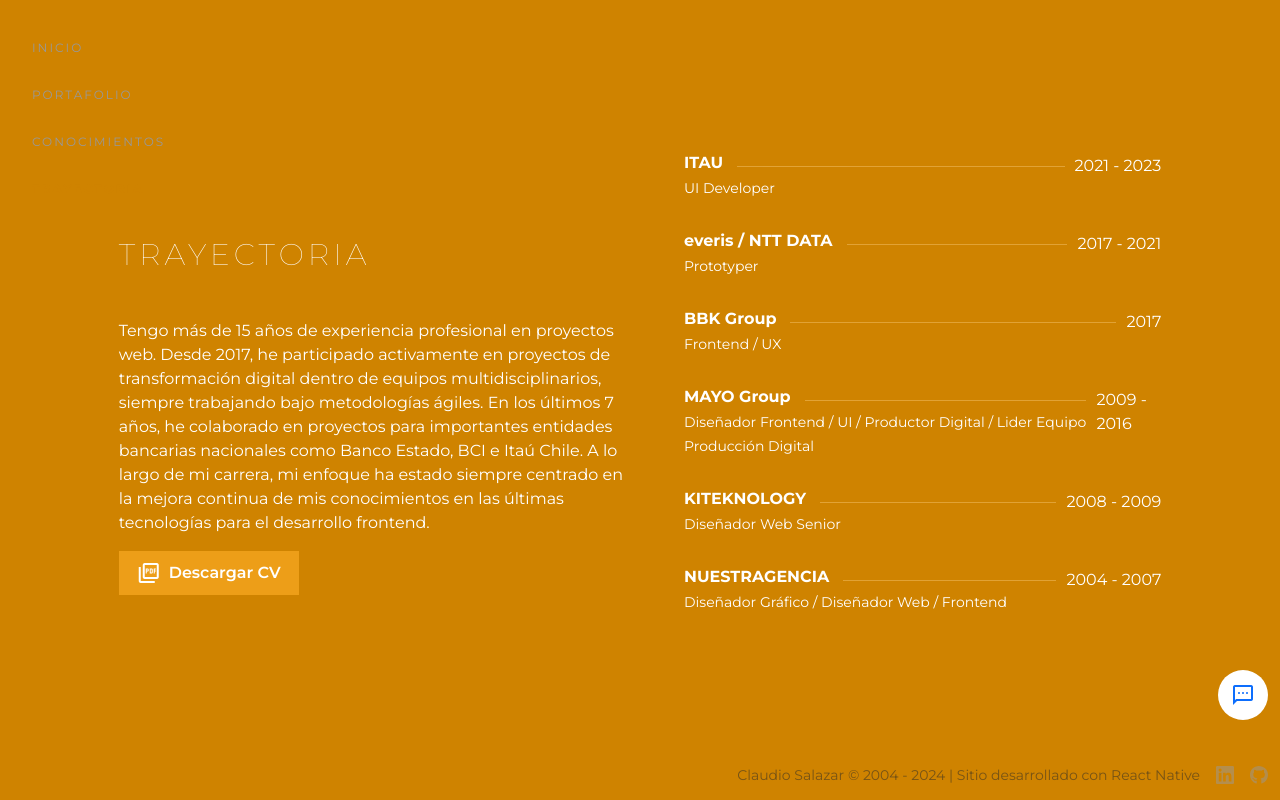
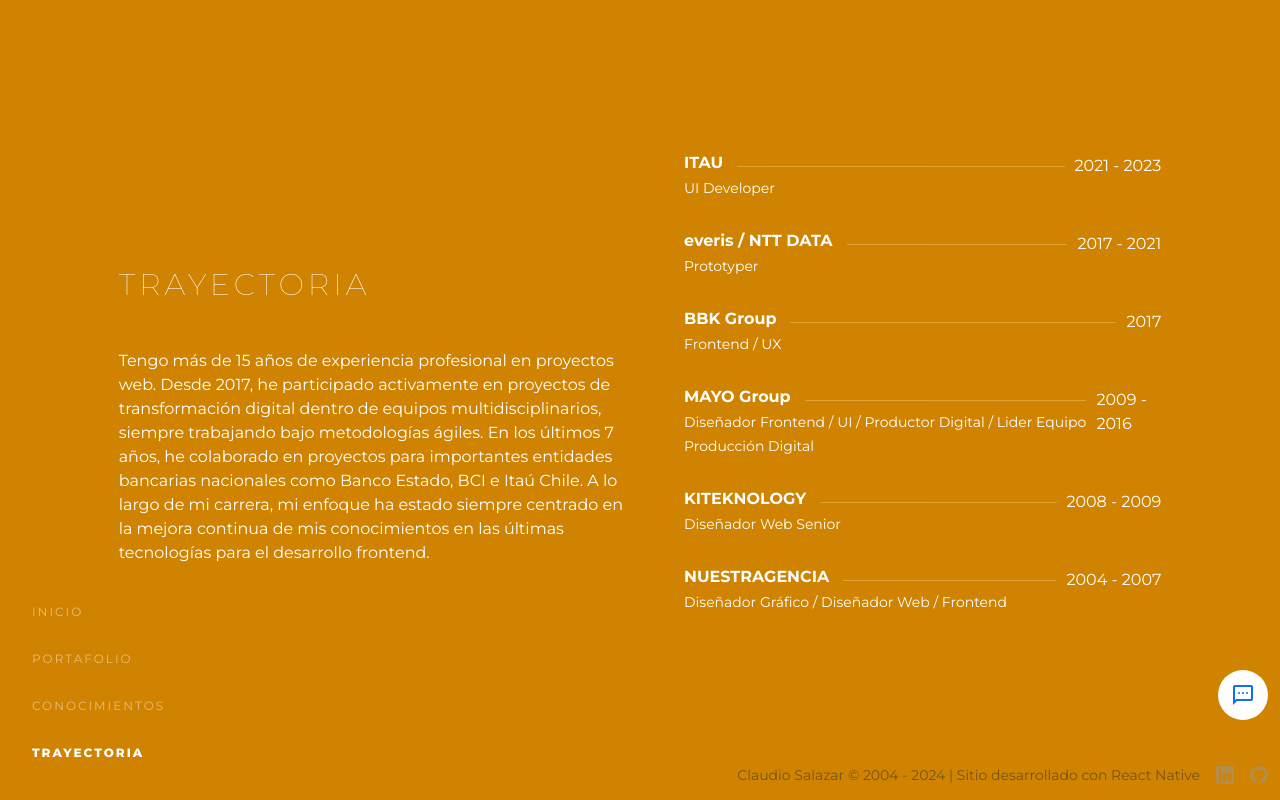
Before and after one commit to claudiosalazar/web-2024-next, a Next.js app: page /trayectoria in a window 1280 px wide. Built offline with nearby package versions, Linux system fonts and the light colour scheme.

Commit message:
El menu se anima correctamente

```diff
--- a/src/app/components/Header.tsx
+++ b/src/app/components/Header.tsx
@@ -1,9 +1,9 @@
 'use client'
 
-import React, { useState } from 'react';
+import React, { useState, useEffect } from 'react';
 import { usePathname } from "next/navigation";
+import { animated, useSpring } from '@react-spring/web';
 import Link from "next/link";
-import { animated, useSpring } from '@react-spring/web';
 
 function Header() {
   const [menuPosicion, setPosicion] = useState<string>('top-menu');
@@ -18,26 +18,34 @@ function Header() {
 
   const pathname = usePathname();
 
-  const handleClick = (name: string) => {
+  const updateMenuState = (path: string) => {
     let nextPosicion = '';
     let nextColor = '';
 
-    if (name === 'Portafolio') {
+    if (path === '/') {
+      nextPosicion = 'top-menu';
+      nextColor = 'link-inicio';
+    } else if (path === '/portafolio') {
       nextPosicion = 'center-menu';
       nextColor = 'link-portafolio';
-    } else if (name === 'Trayectoria') {
+    } else if (path === '/conocimientos') {
+      nextPosicion = 'mid-bottom-menu';
+      nextColor = 'link-conocimientos';
+    } else if (path === '/trayectoria') {
       nextPosicion = 'bottom-menu';
       nextColor = 'link-trayectoria';
-    } else if (name === 'Conocimientos') {
-      nextPosicion = 'mid-bottom-menu';
-      nextColor = 'link-conocimientos';
-    } else if (name === 'Inicio') {
-      nextPosicion = 'top-menu';
-      nextColor = 'link-inicio';
     }
 
     setPosicion(nextPosicion);
     setColor(nextColor);
+  };
+
+  useEffect(() => {
+    updateMenuState(pathname);
+  }, [pathname]);
+
+  const handleClick = (name: string) => {
+    updateMenuState(links.find(link => link.label === name)?.href || '/');
   };
 
   const animation = useSpring({
@@ -52,7 +60,7 @@ function Header() {
         await next({ top: '100%', bottom: '0%', transform: 'translateY(-100%)' });
       }
     },
-    from: { transform: 'translateY(0%)' },
+    from: { top: '0%', bottom: '100%', transform: 'translateY(0%)' },
     config: { duration: 500 },
   });
 
@@ -62,11 +70,7 @@ function Header() {
         <animated.ul style={animation} className={`menu ${menuPosicion}`}>
           {links.map((link) => (
             <li className="nav-item" key={link.label}>
-              <Link
-                className={`nav-link ${pathname === link.href ? "active" : ""} ${menuColor}`}
-                href={link.href}
-                onClick={() => handleClick(link.label)}
-              >
+              <Link href={link.href} className={`nav-link ${pathname === link.href ? "active" : ""} ${menuColor}`} onClick={() => handleClick(link.label)}>
                 {link.label}
               </Link>
             </li>
--- a/src/app/scss/components/_button.scss
+++ b/src/app/scss/components/_button.scss
@@ -1,3 +1,9 @@
+button {
+  border: none;
+  padding: 0;
+  margin: 0;
+}
+
 a {
   text-decoration: none;
 }
--- a/src/app/scss/components/_header.scss
+++ b/src/app/scss/components/_header.scss
@@ -23,7 +23,7 @@ header {
         position: inherit;
         display: flex;
         justify-content: space-between;
-        &.top-menu, &.center-menu, &.bottom-menu {
+        &.top-menu, &.center-menu, &.mid-bottom-menu, &.bottom-menu {
           top: 0% !important;
           transform: translateY(0%) !important;
           padding: 0;
@@ -42,13 +42,13 @@ header {
           padding-bottom: 24px;
           margin-bottom: 0;
         }
-        &:last-child {
+        /*&:last-child {
           display: none;
           @media (min-width: $md) {
             display: inherit;
             margin-bottom: 0;
           }
-        }
+        }*/
         a {
           font-weight: 400;
           text-transform: uppercase;
--- a/src/app/trayectoria/page.tsx
+++ b/src/app/trayectoria/page.tsx
@@ -4,16 +4,14 @@ function Trayectoria() {
       <div className="col-5 offset-1">
         <h1 className="my-5">Trayectoria</h1>
         <p>Tengo más de 15 años de experiencia profesional en proyectos web. Desde 2017, he participado activamente en proyectos de transformación digital dentro de equipos multidisciplinarios, siempre trabajando bajo metodologías ágiles. En los últimos 7 años, he colaborado en proyectos para importantes entidades bancarias nacionales como Banco Estado, BCI e Itaú Chile. A lo largo de mi carrera, mi enfoque ha estado siempre centrado en la mejora continua de mis conocimientos en las últimas tecnologías para el desarrollo frontend.</p>
-        <a className="botonCv contenedor-btn-cv my-4 mt-lg-5 mt-xl-5">
+        {/* <button className="botonCv contenedor-btn-cv my-4 mt-lg-5 mt-xl-5">
           <p className="ms-md-5 ms-lg-4 ms-xl-0 resumen">
-            <a href="/claudio-salazar-cv2024.pdf" target="_blank" className="curriculum d-flex align-items-center">
-              <span className="material-symbols-outlined me-2">
+            <span className="material-symbols-outlined me-2">
                 picture_as_pdf
               </span>
               <span>Descargar CV</span>
-            </a>
           </p>
-        </a>
+        </button> */}
       </div>
       <div className="col-5">
         <ul>
```
